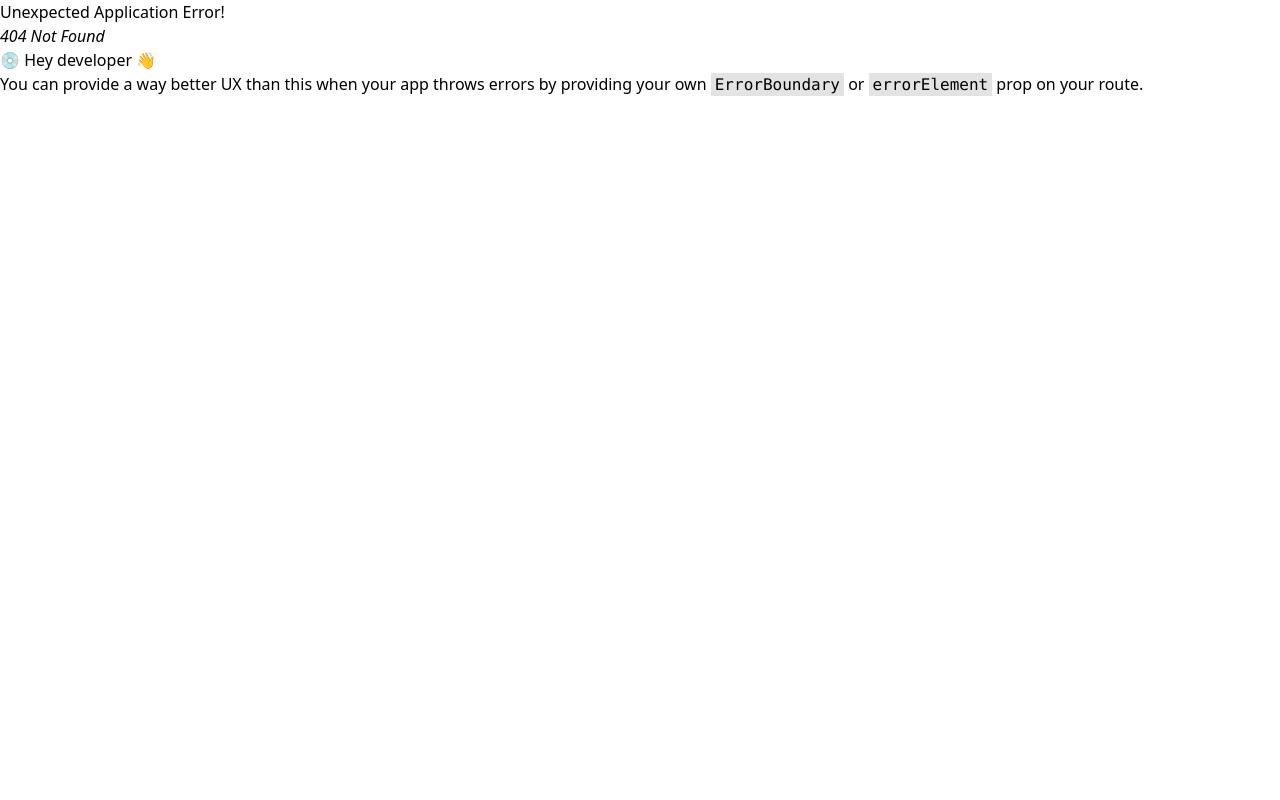
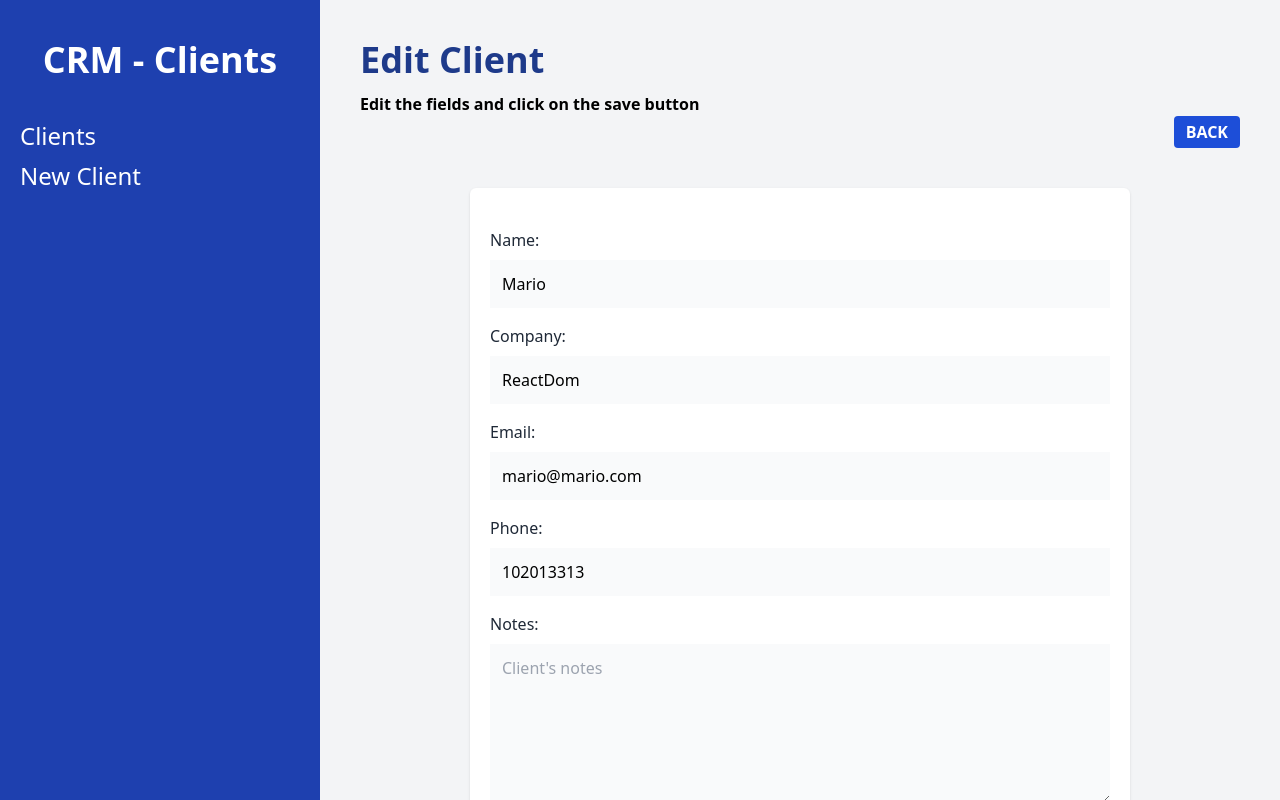
Before and after one commit to KennethJGR/crm-react, a React (Vite) app: page /clients/edit/1 in a window 1280 px wide. Before the commit this address had no page. Built offline with nearby package versions, Linux system fonts and the light colour scheme; data requests are answered from the project's data file.

Commit message:
finishing editClient

```diff
--- a/db.json
+++ b/db.json
@@ -36,7 +36,7 @@
       "company": "ReactDom"
     },
     {
-      "name": "asd",
+      "name": "asdaaaa",
       "company": "asd",
       "email": "213@12",
       "phone": "sad",
--- a/src/components/Client.jsx
+++ b/src/components/Client.jsx
@@ -1,7 +1,10 @@
 import React from "react";
+import { useNavigate } from "react-router-dom";
 
 const Client = ({ client }) => {
-    const { name, phone, email, company } = client;
+    const navigate = useNavigate();
+
+    const { name, phone, email, company, id } = client;
 
     return (
         <tr className="border-b">
@@ -24,6 +27,9 @@
                 <button
                     type="button"
                     className=" text-blue-600 hover:text-blue-800 rounded text-xs uppercase font-bold"
+                    onClick={() => {
+                        navigate(`/clients/edit/${id}`);
+                    }}
                 >
                     Edit
                 </button>
--- a/src/components/Forms.jsx
+++ b/src/components/Forms.jsx
@@ -1,66 +1,65 @@
-const Forms = ({client}) => {
+const Forms = ({ client }) => {
     return (
         <>
             <div className="mb-4">
-                <label
-                    className="text-gray-800"
-                    htmlFor="name"
-                >Name:</label>
+                <label className="text-gray-800" htmlFor="name">
+                    Name:
+                </label>
                 <input
                     id="name"
                     type="text"
                     className="mt-2 block w-full p-3 bg-gray-50"
                     placeholder="Client's name"
                     name="name"
+                    defaultValue={client?.name}
                 />
             </div>
             <div className="mb-4">
-                <label
-                    className="text-gray-800"
-                    htmlFor="company"
-                >Company:</label>
+                <label className="text-gray-800" htmlFor="company">
+                    Company:
+                </label>
                 <input
                     id="company"
                     type="text"
                     className="mt-2 block w-full p-3 bg-gray-50"
                     placeholder="Client's company"
                     name="company"
+                    defaultValue={client?.company}
                 />
             </div>
 
             <div className="mb-4">
-                <label
-                    className="text-gray-800"
-                    htmlFor="email"
-                >Email:</label>
+                <label className="text-gray-800" htmlFor="email">
+                    Email:
+                </label>
                 <input
                     id="email"
                     type="email"
                     className="mt-2 block w-full p-3 bg-gray-50"
                     placeholder="Client's email"
                     name="email"
+                    defaultValue={client?.email}
                 />
             </div>
 
             <div className="mb-4">
-                <label
-                    className="text-gray-800"
-                    htmlFor="phone"
-                >Phone:</label>
+                <label className="text-gray-800" htmlFor="phone">
+                    Phone:
+                </label>
                 <input
                     id="phone"
                     type="tel"
                     className="mt-2 block w-full p-3 bg-gray-50"
                     placeholder="Client's phone"
                     name="phone"
+                    defaultValue={client?.phone}
                 />
             </div>
 
             <div className="mb-4">
-                <label
-                    className="text-gray-800"
-                    htmlFor="notes"
-                >Notes:</label>
+                <label className="text-gray-800" htmlFor="notes">
+                    Notes:
+                </label>
                 <textarea
                     as="textarea"
                     id="notes"
@@ -68,11 +67,11 @@
                     className="mt-2 block w-full p-3 bg-gray-50 h-40 align-self"
                     placeholder="Client's notes"
                     name="notes"
+                    defaultValue={client?.notes}
                 />
             </div>
+        </>
+    );
+};
 
-        </>
-    )
-}
-
-export default Forms
+export default Forms;
--- a/src/data/Clients.js
+++ b/src/data/Clients.js
@@ -4,9 +4,13 @@
     return data;
 };
 
+export const getClient = async (id) => {
+    const response = await fetch(`${import.meta.env.VITE_API_URL}/${id}`);
+    const data = await response.json();
+    return data;
+};
+
 export const createClient = async (data) => {
-    console.log(data);
-
     try {
         const response = await fetch(import.meta.env.VITE_API_URL, {
             method: "POST",
@@ -20,3 +24,18 @@
         console.log(error);
     }
 };
+
+export const updateClient = async (id, data) => {
+    try {
+        const response = await fetch(`${import.meta.env.VITE_API_URL}/${id}`, {
+            method: "PUT",
+            headers: {
+                "Content-Type": "application/json",
+            },
+            body: JSON.stringify(data),
+        });
+        await response.json();
+    } catch (error) {
+        console.log(error);
+    }
+};
--- a/src/main.jsx
+++ b/src/main.jsx
@@ -2,10 +2,14 @@
 import ReactDOM from "react-dom/client";
 import { RouterProvider, createBrowserRouter } from "react-router-dom";
 import Layout from "./components/Layout";
-import NewClient,{action as newClientAction} from "./pages/NewClient";
+import NewClient, { action as newClientAction } from "./pages/NewClient";
 import Index, { loader as clientLoader } from "./pages/Index";
 import "./index.css";
 import ErrorPage from "./pages/ErrorPage";
+import EditClient, {
+  loader as editClientLoader,
+  action as editClientAction,
+} from "./pages/EditClient";
 
 const router = createBrowserRouter([
   {
@@ -22,6 +26,14 @@
         path: "/clients/new",
         element: <NewClient />,
         action: newClientAction,
+        errorElement: <ErrorPage />,
+      },
+      {
+        path: "/clients/edit/:id",
+        element: <EditClient />,
+        loader: editClientLoader,
+        errorElement: <ErrorPage />,
+        action: editClientAction,
       },
     ],
   },
--- /dev/null
+++ b/src/pages/EditClient.jsx
@@ -0,0 +1,93 @@
+import React from "react";
+import Forms from "../components/Forms";
+import Error from "../components/Error";
+import { getClient, updateClient } from "../data/Clients";
+import {
+    useNavigate,
+    Form,
+    useLoaderData,
+    useActionData,
+    redirect,
+} from "react-router-dom";
+
+export async function loader({ params }) {
+    const client = await getClient(params.id);
+    if (Object.values(client).length === 0) {
+        throw new Response("Client not found", {
+            status: 404,
+            statusText: "Client not found",
+        });
+    }
+
+    return client;
+}
+export async function action({ params, request }) {
+    const formData = await request.formData();
+    const data = Object.fromEntries(formData);
+
+    const email = formData.get("email");
+
+    //validation
+    const errors = [];
+
+    if (Object.values(data).includes("")) {
+        errors.push("All fields are required");
+    }
+
+    let regex = new RegExp(
+        "([!#-'*+/-9=?A-Z^-~-]+(.[!#-'*+/-9=?A-Z^-~-]+)*|\"([]!#-[^-~ \t]|(\\[\t -~]))+\")@([!#-'*+/-9=?A-Z^-~-]+(.[!#-'*+/-9=?A-Z^-~-]+)*|[[\t -Z^-~]*])"
+    );
+
+    if (!regex.test(email)) {
+        errors.push("Invalid email");
+    }
+
+    if (Object.keys(errors).length) {
+        return errors;
+    }
+
+    await updateClient(params.id, data);
+
+    return redirect("/");
+}
+
+const EditClient = () => {
+    const navigate = useNavigate();
+    const client = useLoaderData();
+    const errors = useActionData();
+
+    return (
+        <>
+            <h1 className="font-black text-4xl text-blue-900">Edit Client</h1>
+            <p className="mt-3 font-bold">
+                Edit the fields and click on the save button
+            </p>
+
+            <div className="flex justify-end">
+                <button
+                    className="bg-blue-700 text-white px-3 py-1 font-bold uppercase rounded"
+                    onClick={() => navigate(-1)}
+                >
+                    Back
+                </button>
+            </div>
+
+            <div className="bg-white shadow rounded-md md:w-3/4 mx-auto px-5 py-10 mt-10">
+                {errors?.length &&
+                    errors.map((error, index) => <Error key={index}>{error} </Error>)}
+
+                <Form method="POST" noValidate>
+                    <Forms client={client} />
+
+                    <input
+                        type="submit"
+                        className="mt-5 w-full bg-blue-700 text-white px-3 py-1 font-bold uppercase rounded"
+                        value="Save Changes"
+                    />
+                </Form>
+            </div>
+        </>
+    );
+};
+
+export default EditClient;
--- a/src/pages/ErrorPage.jsx
+++ b/src/pages/ErrorPage.jsx
@@ -8,7 +8,7 @@
             <h1 className="text-center text-6xl font-extrabold mt-20 text-blue-900">
                 Error
             </h1>
-            <p className="text-center">{error.message}</p>
+            <p className="text-center">{error.statusText || error.message}</p>
         </div>
     );
 }
```
